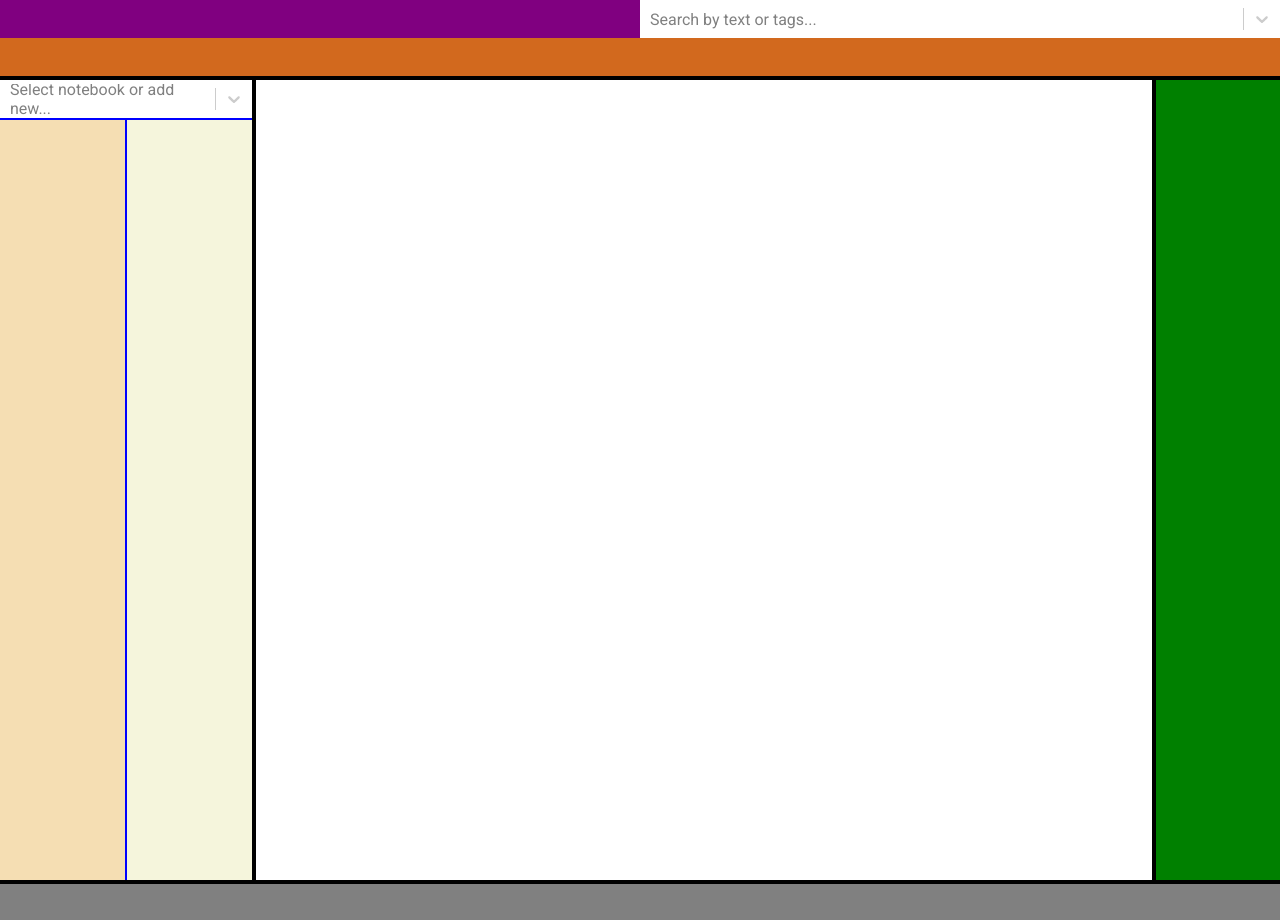
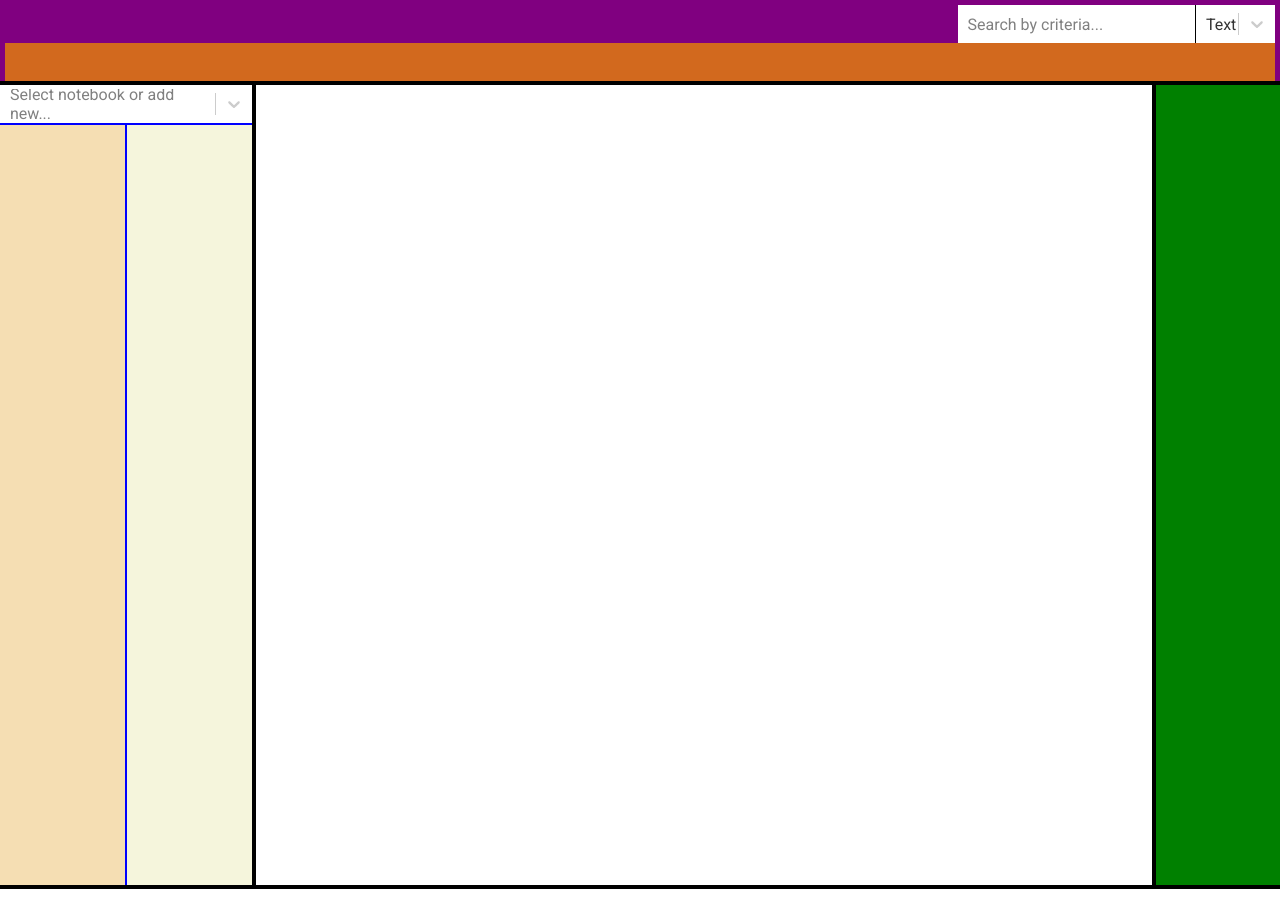
Before and after one commit to stroym/snovy, a React (Create React App) app: page / in a window 1280 px wide. After the commit the page ends 889 px from the top, so only its background shows below. Built offline with nearby package versions, Linux system fonts and the light colour scheme.

Commit message:
styling & split up styles into separate files

```diff
--- a/src/App.scss
+++ b/src/App.scss
@@ -1,3 +1,8 @@
+@use "style/react-select";
+@use "style/layout";
+@use "style/left";
+@use "style/top";
+
 @import url("https://fonts.googleapis.com/css2?family=Montserrat:ital,wght@0,100;0,200;0,300;0,400;0,500;0,600;0,700;0,800;0,900;1,100;1,200;1,300;1,400;1,500;1,600;1,700;1,800;1,900&display=swap");
 @import url("https://fonts.googleapis.com/css2?family=Roboto:ital,wght@0,100;0,300;0,400;0,500;0,700;0,900;1,100;1,300;1,400;1,500;1,700;1,900&display=swap");
 
@@ -11,110 +16,3 @@ html, body, #root {
   width: 100vw;
   font-family: "Roboto", sans-serif;
 }
-
-#snovy-app {
-  width: 100%;
-  height: 100%;
-  background-color: chocolate;
-  display: grid;
-  grid-template-columns: 2fr 7fr 1fr;
-  grid-template-rows: 10% 1fr 5%;
-  grid-template-areas: "top top top" "left editor right" "bottom bottom bottom";
-}
-
-//TODO
-#snovy-app > * {
-  box-sizing: border-box;
-}
-
-#snovy-bar-top {
-  grid-area: top;
-  background-color: purple;
-  border-bottom: black solid 4px;
-  display: grid;
-  grid-template-columns: 1fr 1fr 1fr 1fr;
-  grid-template-rows: 1fr 1fr;
-  grid-template-areas: "top top top2 top2" "bot bot bot bot";
-}
-
-#snovy-bar-bottom {
-  grid-area: bottom;
-  background-color: gray;
-  border-top: black solid 4px;
-}
-
-#snovy-bar-left {
-  grid-area: left;
-  display: grid;
-  grid-template-columns: 1fr 1fr;
-  grid-template-rows: 1fr 20fr;
-  grid-template-areas: "notebook notebook" "section note";
-  grid-gap: 2px;
-  background-color: blue;
-  border-right: black solid 4px;
-}
-
-#snovy-bar-right {
-  grid-area: right;
-  background-color: green;
-  border-left: black solid 4px;
-}
-
-#snovy-editor {
-  grid-area: editor;
-  padding: 10px;
-  background-color: white;
-  resize: none;
-  overflow-y: auto;
-  outline: 0;
-  border: 0;
-  line-height: 1.5em;
-}
-
-#snovy-selector-notebook {
-  grid-area: notebook;
-  background-color: turquoise;
-}
-
-.react-select,
-.react-select > div {
-  height: 100%;
-  border: 0;
-  box-shadow: none;
-  border-radius: 0;
-}
-
-#snovy-selector-section {
-  grid-area: section;
-  background-color: wheat;
-}
-
-#snovy-selector-note {
-  grid-area: note;
-  background-color: beige;
-}
-
-#snovy-search {
-  height: 50%;
-  width: 50%;
-  background-color: cornflowerblue;
-}
-
-#notebook-select .menuList {
-  padding-top: 0;
-  padding-bottom: 0;
-  margin-top: 0;
-}
-
-#snovy-search {
-  grid-area: top2;
-  height: 100%;
-  width: 100%;
-}
-
-#snovy-toolbar {
-  grid-area: bot;
-  height: 100%;
-  width: 100%;
-  background-color: chocolate;
-}
--- a/src/component/Search.tsx
+++ b/src/component/Search.tsx
@@ -1,29 +1,44 @@
 import React from "react";
 import Select from "react-select";
 
-export const menuStyle = {
-  menu: (provided: any, state: any) => ({
-    ...provided,
-    paddingTop: 0,
-    paddingBottom: 0,
-    marginTop: 0,
-    height: "100%"
-  }),
-  menuList: (provided: any, state: any) => ({
-    border: "1px solid black"
-  })
-};
+const options = [
+  {value: "text", label: "Text"},
+  {value: "title", label: "Title"},
+  {value: "tags", label: "Tags"},
+  {value: "query", label: "Query"}
+];
 
 export default class Search extends React.Component {
 
-  //TODO radio group to specify search scope
+  constructor(props: {}) {
+    super(props);
+    this.handleOptions = this.handleOptions.bind(this);
+  }
+
+  //TODO another select contains/equals etc?
+  //TODO either move tag searching into right sidebar or modify search select on tags options select
   render() {
     return (
       <span id="snovy-search">
-        <Select id="search" className="react-select" placeholder="Search by text or tags..." isSearchable
-                styles={menuStyle}/>
+        <Select id="search" className="react-select-container" classNamePrefix="react-select"
+                placeholder="Search by criteria..."
+                isClearable isSearchable
+                components={{
+                  DropdownIndicator: () => null,
+                  IndicatorSeparator: () => null,
+                  Menu: () => null
+                }}
+        />
+        <Select id="options" className="react-select-container" classNamePrefix="react-select"
+                placeholder="Select search criteria..."
+                options={options} defaultValue={options[0]}
+        />
       </span>
     );
   }
 
+  handleOptions() {
+
+  }
+
 }
--- a/src/component/selector/Notebook.tsx
+++ b/src/component/selector/Notebook.tsx
@@ -1,14 +1,13 @@
 import React from "react";
 import Creatable from "react-select/creatable";
-import {menuStyle} from "../Search";
 
 export default class NotebookSelector extends React.Component {
 
   render() {
     return (
       <span id="snovy-selector-notebook">
-        <Creatable id="notebook-select" className="react-select" placeholder="Select notebook or add new..."
-                   styles={menuStyle}/>
+        <Creatable id="notebook-select" className="react-select-container" classNamePrefix="react-select"
+                   placeholder="Select notebook or add new..."/>
       </span>
     );
   }
--- /dev/null
+++ b/src/style/layout.scss
@@ -0,0 +1,58 @@
+#snovy-app {
+  width: 100%;
+  height: 100%;
+  background-color: chocolate;
+  display: grid;
+  grid-template-columns: 2fr 7fr 1fr;
+  grid-template-rows: 2fr 20fr 1fr;
+  grid-template-areas: "top top top" "left editor right" "bottom bottom bottom";
+}
+
+#snovy-app > * {
+  box-sizing: border-box;
+}
+
+#snovy-bar-top {
+  grid-area: top;
+  background-color: purple;
+  border-bottom: black solid 4px;
+  display: grid;
+  padding: 5px 5px 0 5px;
+  grid-template-columns: 1fr 1fr 1fr 1fr;
+  grid-template-rows: 1fr 1fr;
+  grid-template-areas: "top top top top2" "bot bot bot bot";
+}
+
+#snovy-bar-bottom {
+  grid-area: bottom;
+  background-color: gray;
+  border-top: black solid 4px;
+}
+
+#snovy-bar-left {
+  grid-area: left;
+  display: grid;
+  grid-template-columns: 1fr 1fr;
+  grid-template-rows: 1fr 20fr;
+  grid-template-areas: "notebook notebook" "section note";
+  grid-gap: 2px;
+  background-color: blue;
+  border-right: black solid 4px;
+}
+
+#snovy-bar-right {
+  grid-area: right;
+  background-color: green;
+  border-left: black solid 4px;
+}
+
+#snovy-editor {
+  grid-area: editor;
+  padding: 10px;
+  background-color: white;
+  resize: none;
+  overflow-y: auto;
+  outline: 0;
+  border: 0;
+  line-height: 1.5em;
+}
--- /dev/null
+++ b/src/style/left.scss
@@ -0,0 +1,16 @@
+#snovy-selector-notebook {
+  grid-area: notebook;
+  background-color: turquoise;
+}
+
+#snovy-selector-section {
+  grid-area: section;
+  background-color: wheat;
+  overflow-y: auto;
+}
+
+#snovy-selector-note {
+  grid-area: note;
+  background-color: beige;
+  overflow-y: auto;
+}
--- /dev/null
+++ b/src/style/react-select.scss
@@ -0,0 +1,28 @@
+.react-select-container,
+.react-select-container .react-select__control {
+  height: 100%;
+  border: 0;
+  box-shadow: none;
+  border-radius: 0;
+}
+
+.react-select-container .react-select__menu {
+  padding-top: 0;
+  padding-bottom: 0;
+  margin-top: 0;
+}
+
+.react-select-container .react-select__menu-list {
+  border: 1px solid black;
+  background-color: white;
+  padding-top: 0;
+  padding-bottom: 0;
+}
+
+//.react-select-container .react-select__option--is-selected {
+//  background-color: green;
+//}
+//
+//.react-select-container .react-select__option--is-focused {
+//  background-color: lime;
+//}
--- /dev/null
+++ b/src/style/top.scss
@@ -0,0 +1,25 @@
+#snovy-search {
+  grid-area: top2;
+  height: 100%;
+  width: 100%;
+  background-color: black;
+  display: grid;
+  grid-gap: 1px;
+  grid-template-columns: 3fr 1fr;
+  grid-template-areas: "left right";
+}
+
+#snovy-search #search {
+  grid-area: left;
+}
+
+#snovy-search #options {
+  grid-area: right;
+}
+
+#snovy-toolbar {
+  grid-area: bot;
+  height: 100%;
+  width: 100%;
+  background-color: chocolate;
+}
```
